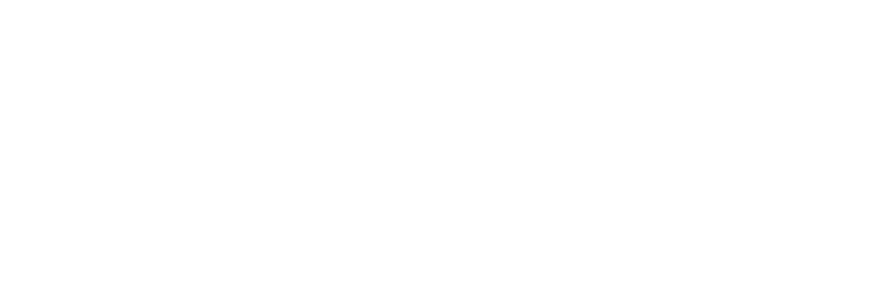
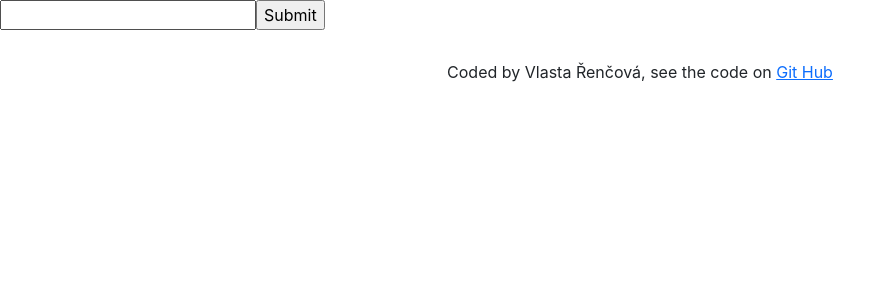
Before and after one commit to rencovav/dictionary-react, a React (Create React App) app: page / in a window 1280 px wide. Shown: the top 300 px of the page, without its empty margins (0-895 px from the left). Built offline with nearby package versions, Linux system fonts and the light colour scheme.

Commit message:
Created Dictionary Component + search engine

```diff
--- a/src/App.css
+++ b/src/App.css
@@ -0,0 +1,4 @@
+footer {
+  text-align: center;
+  margin: 30px 0;
+}
--- a/src/App.js
+++ b/src/App.js
@@ -1,11 +1,16 @@
-import './App.css';
+import "./App.css";
+import Dictionary from "./Dictionary";
+import "./Dictionary.css";
 
 export default function App() {
   return (
     <div className="App">
-      <header className="App-header">
-
-      </header>
+      <header className="App-header"></header>
+      <Dictionary />
+      <footer>
+        Coded by Vlasta Řenčová, see the code on{" "}
+        <a href="https://github.com/rencovav/dictionary-react">Git Hub</a>
+      </footer>
     </div>
   );
 }
--- /dev/null
+++ b/src/Dictionary.js
@@ -0,0 +1,22 @@
+import React, { useState } from "react";
+
+export default function Dictionary() {
+  let [keyword, setKeyword] = useState(null);
+
+  function search(event) {
+    event.preventDefault();
+    alert(`Searching for ${keyword}`);
+  }
+
+  function handleKeywordChange(event) {
+    setKeyword(event.target.value);
+  }
+  return (
+    <div className="Dictionary">
+      <form onSubmit={search}>
+        <input type="search" onChange={handleKeywordChange} />
+        <input type="submit" />
+      </form>
+    </div>
+  );
+}
```
Also changed, not shown: public/index.html (+1 -22 lines), src/Dictionary.css (added), src/logo.svg (deleted).
